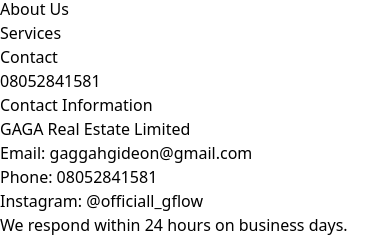
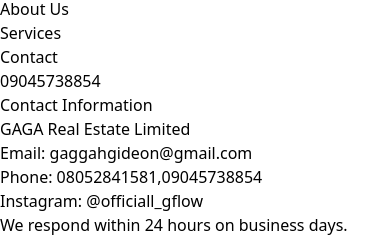
Before and after one commit to GAGGAH1/Real-Estate, a React (Vite) app: page /contact in a window 390 px wide. Shown: the part 441-679 px from the top of the page. Built offline with nearby package versions, Linux system fonts and the light colour scheme.

Commit message:
Added a second phone number

```diff
--- a/src/components/Navbar.jsx
+++ b/src/components/Navbar.jsx
@@ -27,7 +27,7 @@
             <li><a href='about' className='hover:text-gray-400'>About Us</a></li>
             <li><a href='services' className='hover:text-gray-400'>Services</a></li>
             <li><a href='contact' className='hover:text-gray-400'>Contact</a></li>
-            <li><a href='' className='font-bold text-xl text-orange-400'>08052841581</a></li>
+            <li><a href='' className='font-bold text-xl text-orange-400'>09045738854</a></li>
             </ul>
 
             {/* Mobile Menu */}
--- a/src/pages/Contact.jsx
+++ b/src/pages/Contact.jsx
@@ -47,7 +47,7 @@
         <h2 className='text-2xl font-bold text-orange-700 mb-4'>Contact Information</h2>
         <p className="mb-2 text-gray-700">GAGA Real Estate Limited</p>
         <p className="mb-2 text-gray-700">Email: <a href="mailto:gaggahgideon@gmail.com" className="text-blue-600 underline">gaggahgideon@gmail.com</a></p>
-        <p className="mb-2 text-gray-700">Phone: <a href="tel:08052841581" className="text-blue-600 underline">08052841581</a></p>
+        <p className="mb-2 text-gray-700">Phone: <a href="tel:08052841581" className="text-blue-600 underline">08052841581,09045738854</a></p>
         <p className="mb-2 text-gray-700">Instagram: <a href="https://instagram.com/officiall_gflow" target="_blank" rel="noopener noreferrer" className="text-blue-600 underline">@officiall_gflow</a></p>
         <p className="mt-4 text-gray-500">We respond within 24 hours on business days.</p>
       </div>
```
Also changed, not shown: src/pages/Services.jsx (+0 -10 lines).
